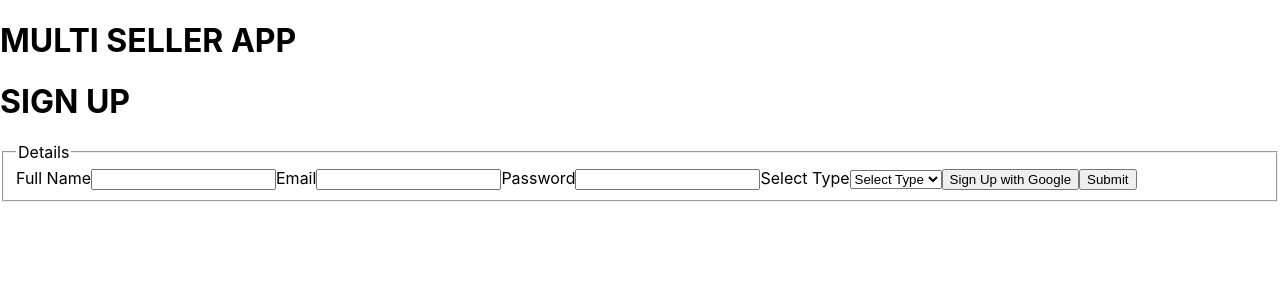
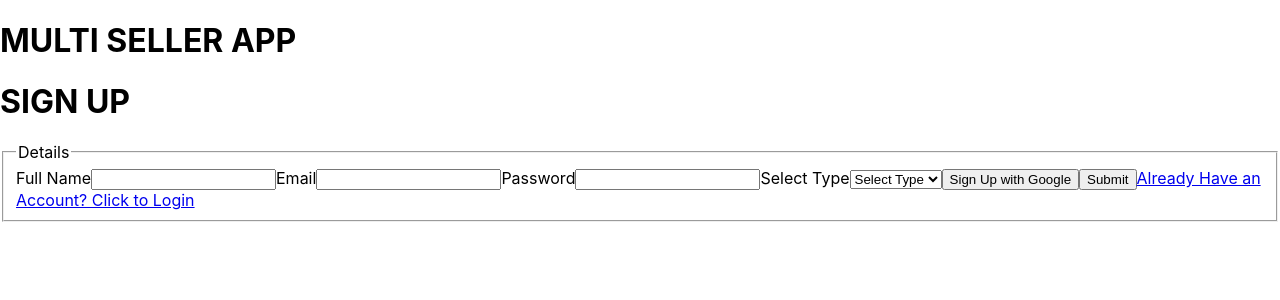
Before and after one commit to abubakrAhmad1/multiple-seller-ecommerce-store, a React (Create React App) app in the folder frontend/: page /signup in a window 1280 px wide. Shown: the top 300 px of the page. Built offline with nearby package versions, Linux system fonts and the light colour scheme.

Commit message:
feat : add login to signup and viceversa navigation

```diff
--- a/frontend/src/components/Login.jsx
+++ b/frontend/src/components/Login.jsx
@@ -1,7 +1,7 @@
 import { useDispatch, useSelector } from "react-redux";
 import { handleChange, submitSignInData } from "../redux/slice/signInSlice";
 import { setUser } from "../redux/slice/loginUser";
-import { useNavigate } from "react-router-dom";
+import { Link, useNavigate } from "react-router-dom";
 
 export default function Login() {
   const variables = useSelector((state) => state.signin);
@@ -59,8 +59,8 @@ export default function Login() {
             <option value="seller">Seller</option>
             <option value="buyer">Buyer</option>
           </select>
-
           <button onClick={loginFunction}>Login In</button>
+          <Link to={'/signup'}>Not Have an Account? Click to create Account</Link>
         </fieldset>
       </form>
     </div>
--- a/frontend/src/components/Signup.jsx
+++ b/frontend/src/components/Signup.jsx
@@ -1,6 +1,6 @@
 import { useSelector, useDispatch } from "react-redux";
 import { googleSignUp, handleChange ,submitFormData} from "../redux/slice/signupSlice";
-import { useNavigate } from "react-router-dom";
+import { Link, useNavigate } from "react-router-dom";
 
 export default function Signup() {
   const dispatch = useDispatch();
@@ -81,6 +81,7 @@ export default function Signup() {
 
           <button onClick={googleSignIn}>Sign Up with Google</button>
           <button onClick={handleSubmit}>Submit</button>
+          <Link to={'/login'}>Already Have an Account? Click to Login</Link>
         </fieldset>
       </form>
     </div>
```
